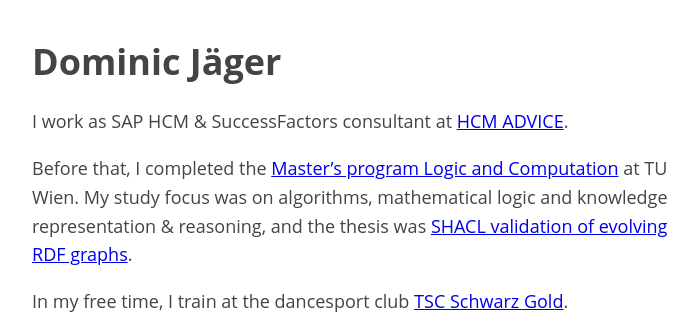
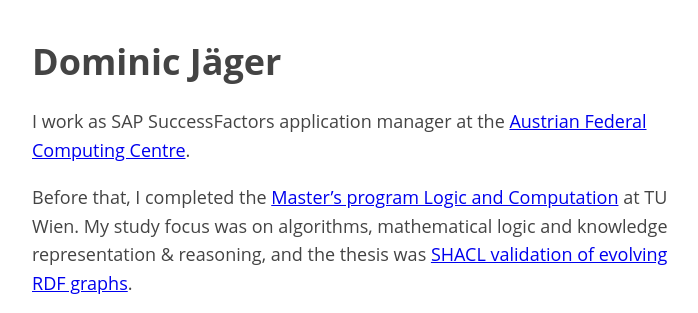
Before and after one commit to dominicjaeger/dominicjaeger.github.io, a plain HTML site: page index.html in a window 1280 px wide. Shown: the top 313 px of the page, without its empty margins (283-981 px from the left). Drawn offline with Linux system fonts and the light colour scheme.

Commit message:
Change job

```diff
--- a/index.html
+++ b/index.html
@@ -22,8 +22,8 @@
     <h1>Dominic Jäger</h1>
 </header>
 <p>
-    I work as SAP HCM &amp; SuccessFactors consultant at
-    <a href="https://www.hcm-advice.com/en/" data-type="URL" data-id="https://www.hcm-advice.com/en/">HCM ADVICE</a>.
+    I work as SAP SuccessFactors application manager at the
+    <a href="https://www.brz.gv.at/en/" data-type="URL" data-id="https://www.hcm-advice.com/en/">Austrian Federal Computing Centre</a>.
 </p>
 
 <p>
@@ -41,6 +41,7 @@
 
 <p style="text-align:center">
     <a href="https://www.linkedin.com/in/dominic-jäger/"><img alt="LinkedIn logo" height="30" width="120" src="logo_linkedin.svg"></a>
+    &nbsp;&nbsp;&nbsp;
     <a href="https://github.com/dominicjaeger"><img alt="GitHub logo" height="30" width="30" src="github-mark.svg"></a>
 </p>
 
```
